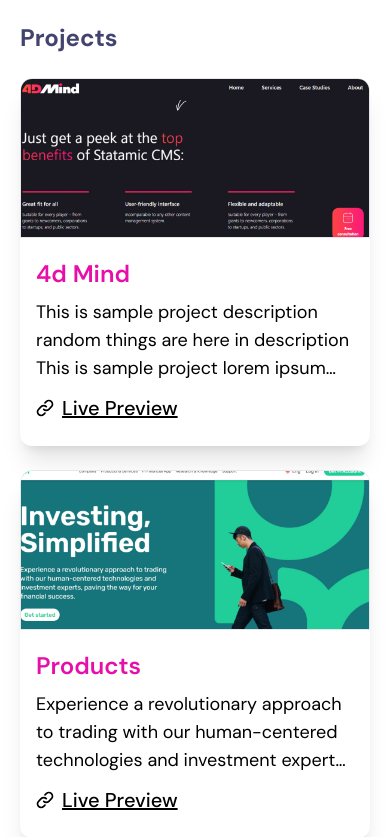
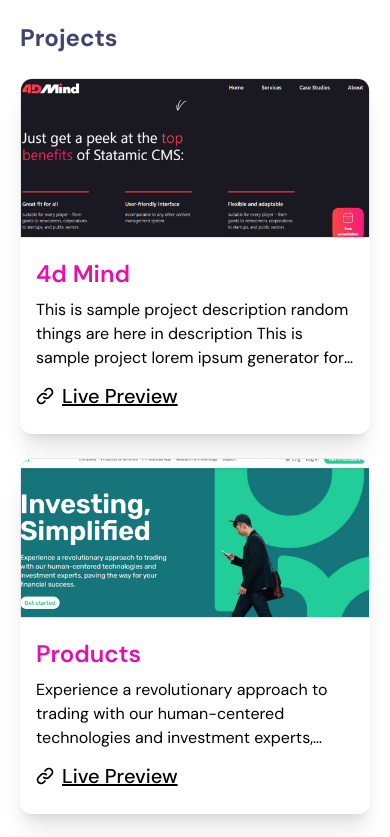
Before and after one commit to KozimovAbduvali/abduvali-s_portfolio, a website: page public/index.html in a window 390 px wide. Shown: the part 938-1775 px from the top of the page. Drawn offline with nearby package versions, Linux system fonts and the light colour scheme.

Commit message:
first commit

```diff
--- a/public/js/app.js
+++ b/public/js/app.js
@@ -115,7 +115,7 @@
       <img class="w-full h-full object-cover transition duration-300 scale-110 group-hover:scale-125 mb-4" src="${image}" alt="">
     </div>
     <h3 class="text-brand-green-500 text-2xl font-semibold py-2 mt-3">${title}</h3>
-    <p class="text-lg line-clamp-3">${description}</p>
+    <p class="md:text-lg line-clamp-3">${description}</p>
     <div class="flex items-center gap-2 transition duration-300 hover:opacity-75 mt-3">
       <svg width="18" height="18" viewBox="0 0 18 18" fill="none" xmlns="http://www.w3.org/2000/svg">
       <path d="M10.2867 7.7133C9.60408 7.031 8.67846 6.64771 7.71334 6.64771C6.74821 6.64771 5.82259 7.031 5.14 7.7133L2.56584 10.2866C1.88324 10.9692 1.49976 11.895 1.49976 12.8604C1.49976 13.8257 1.88324 14.7515 2.56584 15.4341C3.24844 16.1167 4.17424 16.5002 5.13959 16.5002C6.10493 16.5002 7.03074 16.1167 7.71334 15.4341L9 14.1475" stroke="black" stroke-width="1.66667" stroke-linecap="round" stroke-linejoin="round"/>
```
Also changed, not shown: public/css/styles.css.
